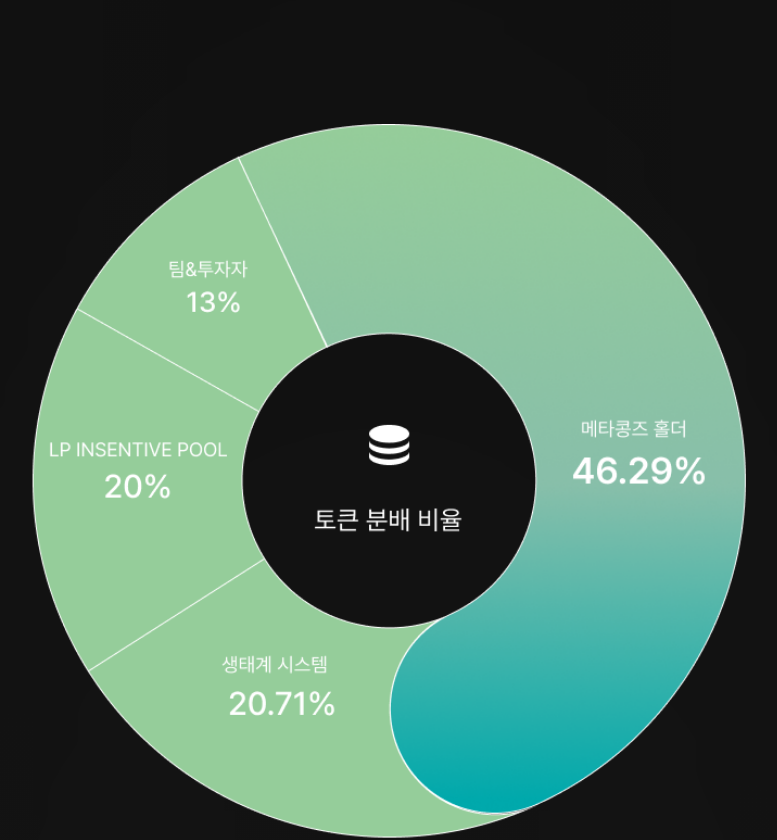
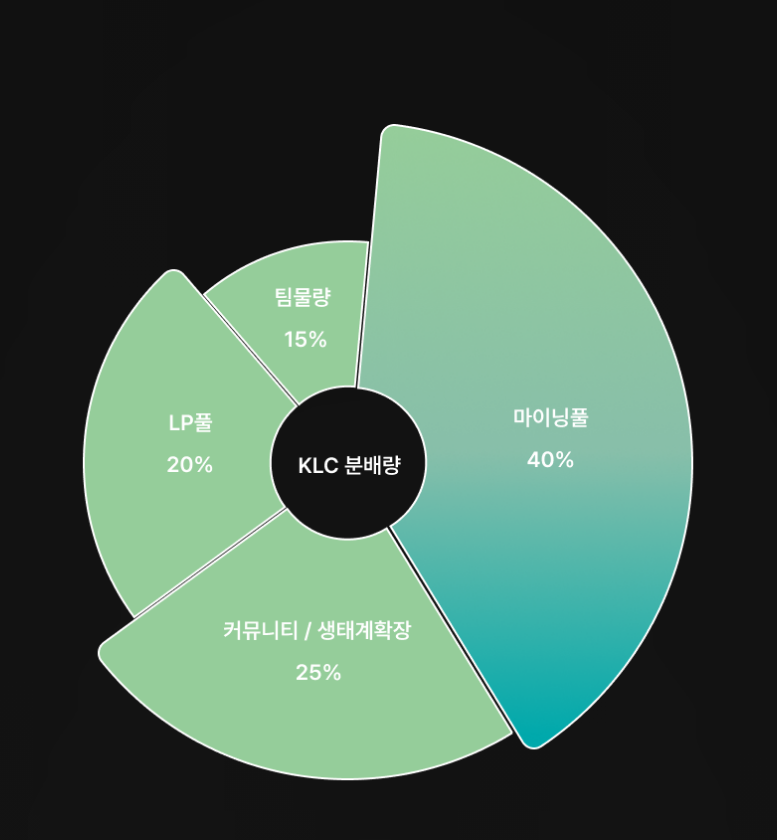
Before and after one commit to dohy-9443/klayweb, a React (Create React App) app: page / in a window 1280 px wide. Shown: the part 1946-2786 px from the top of the page, without its empty margins (253-1030 px from the left). Built offline with nearby package versions, Linux system fonts and the light colour scheme.

Commit message:
이미지 수정사항 반영
이미지 변경 및 사이즈 조절 수정 완료

```diff
--- a/src/components/common/Layout/Layout.jsx
+++ b/src/components/common/Layout/Layout.jsx
@@ -22,7 +22,7 @@ const Layout = ({ children }) => {
             setIsSnsbtn((val) => !val);
           }}
         >
-          <S.ArrBtn type="button">
+          <S.ArrBtn type="button" isSnsbtn={isSnsbtn}>
             <img src="/assets/img/icon/arr.svg" alt="" />
           </S.ArrBtn>
         </S.FixBtnWrap>
--- a/src/components/common/Layout/style.js
+++ b/src/components/common/Layout/style.js
@@ -1,4 +1,4 @@
-import styled from "styled-components";
+import styled, { css } from "styled-components";
 
 export const Container = styled.div`
   width: 100%;
@@ -110,6 +110,24 @@ export const ArrBtn = styled.div`
   align-items: center;
   margin-right: 30px;
   cursor: pointer;
+
+  ${({ isSnsbtn }) => {
+    if (isSnsbtn) {
+      return css`
+        & img {
+          transition: all 0.3s;
+          transform: rotate(180deg);
+        }
+      `;
+    } else {
+      return css`
+        & img {
+          transition: all 0.3s;
+          transform: rotate(360deg);
+        }
+      `;
+    }
+  }}
 `;
 export const BtnSnsWrap = styled.div`
   position: absolute;
--- a/src/pages/Main/MainPage.js
+++ b/src/pages/Main/MainPage.js
@@ -609,8 +609,8 @@ const ImgCon = styled.div`
   }
 `;
 const SecDImgBox = styled.div`
-  width: 950px;
-  height: 950px;
+  width: 692px;
+  height: 874px;
   margin: 0 auto;
   background: url("/assets/img/chart.png") no-repeat;
   background-size: contain;
@@ -621,8 +621,8 @@ const SecDImgBox = styled.div`
   } */
 
   @media only screen and (max-width: 1250px) {
-    width: calc(100vw * (950 / 1250));
-    height: calc(100vw * (950 / 1250));
+    width: calc(100vw * (692 / 1250));
+    height: calc(100vw * (874 / 1250));
   }
   @media only screen and (max-width: 768px) {
     width: 100%;
```
Also changed, not shown: public/assets/img/chart.png, public/assets/img/chart_res.svg.
